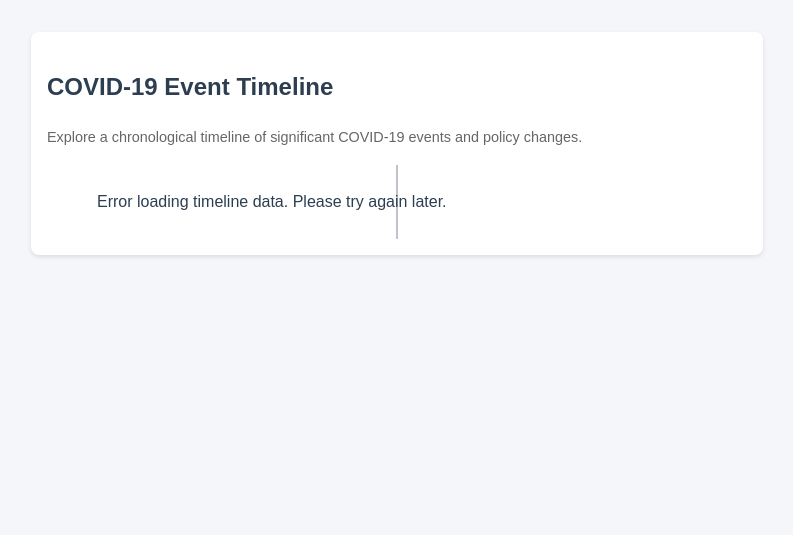
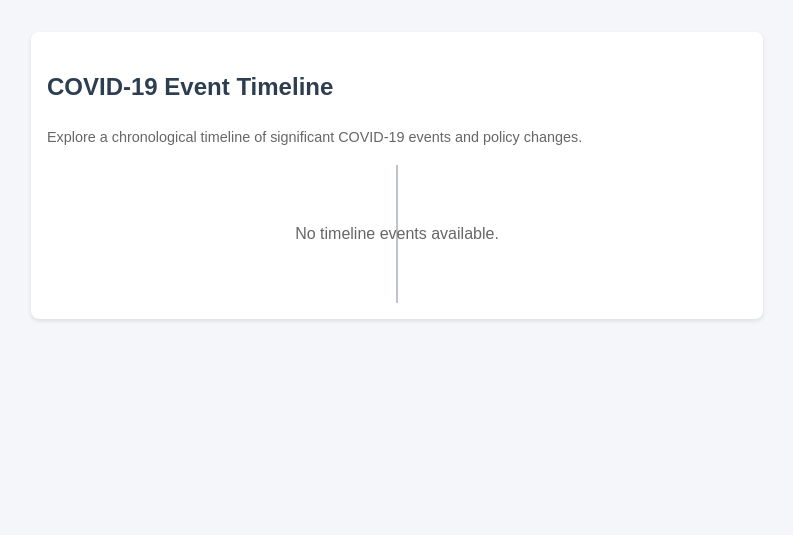
Before and after one commit to alexciechonski/CRUD-comp0034-Flask, a Flask app: template src/frontend/templates/timeline.html in a window 1280 px wide. Shown: the part 141-676 px from the top of the page, without its empty margins (243-1036 px from the left). Run offline with Flask 3, Linux system fonts and the light colour scheme; the template is opened without the code that fills it, so the values that code supplies are empty; data comes from the database, SQL or seed files in the repository.

Commit message:
timeline js removed

```diff
--- a/src/frontend/templates/timeline.html
+++ b/src/frontend/templates/timeline.html
@@ -9,12 +9,33 @@
 
     <div class="timeline-container">
         <div class="timeline-line"></div>
-        <div id="timeline-events" class="timeline-events">
-            <!-- Events will be populated here by JavaScript -->
-            <div class="timeline-loading">
-                <div class="spinner"></div>
-                <p>Loading timeline events...</p>
-            </div>
+        <div class="timeline-events">
+            {% if error %}
+                <div class="error-message">
+                    <p>{{ error }}</p>
+                </div>
+            {% elif events %}
+                {% for date, source_name, source_url in events %}
+                    <div class="timeline-event">
+                        <div class="timeline-card">
+                            <div class="timeline-date">{{ date.strftime('%d %B %Y') }}</div>
+                            <div class="timeline-content">
+                                <p>{{ source_name }}</p>
+                                {% if source_url %}
+                                    <div class="timeline-source">
+                                        <a href="{{ source_url }}" target="_blank" rel="noopener noreferrer">Source →</a>
+                                    </div>
+                                {% endif %}
+                            </div>
+                            <div class="timeline-dot"></div>
+                        </div>
+                    </div>
+                {% endfor %}
+            {% else %}
+                <div class="no-data-message">
+                    <p>No timeline events available.</p>
+                </div>
+            {% endif %}
         </div>
     </div>
 </div>
@@ -128,24 +149,10 @@
         left: -4px;
     }
 
-    .timeline-loading {
+    .error-message, .no-data-message {
         text-align: center;
         padding: 2rem;
-    }
-
-    .spinner {
-        width: 40px;
-        height: 40px;
-        margin: 0 auto;
-        border: 4px solid #f3f3f3;
-        border-top: 4px solid var(--primary-color);
-        border-radius: 50%;
-        animation: spin 1s linear infinite;
-    }
-
-    @keyframes spin {
-        0% { transform: rotate(0deg); }
-        100% { transform: rotate(360deg); }
+        color: #666;
     }
 
     @keyframes fadeInUp {
@@ -179,67 +186,3 @@
     }
 </style>
 {% endblock %}
-
-{% block extra_js %}
-<script>
-document.addEventListener('DOMContentLoaded', function() {
-    const timelineEvents = document.getElementById('timeline-events');
-
-    async function loadTimelineData() {
-        try {
-            const response = await fetch('/api/timeline');
-            if (!response.ok) {
-                throw new Error('Failed to load timeline data');
-            }
-            const data = await response.json();
-
-            // Clear loading indicator
-            timelineEvents.innerHTML = '';
-
-            // Sort events by date
-            data.sort((a, b) => new Date(a[0]) - new Date(b[0]));
-
-            // Create timeline events
-            data.forEach((event, index) => {
-                const [date, source_name, source_url] = event;
-                const eventElement = document.createElement('div');
-                eventElement.className = 'timeline-event';
-                eventElement.style.animationDelay = `${index * 0.1}s`;
-
-                const formattedDate = new Date(date).toLocaleDateString('en-GB', {
-                    year: 'numeric',
-                    month: 'long',
-                    day: 'numeric'
-                });
-
-                eventElement.innerHTML = `
-                    <div class="timeline-card">
-                        <div class="timeline-date">${formattedDate}</div>
-                        <div class="timeline-content">
-                            <p>${source_name}</p>
-                            ${source_url ? `<div class="timeline-source">
-                                <a href="${source_url}" target="_blank" rel="noopener noreferrer">Source →</a>
-                            </div>` : ''}
-                        </div>
-                        <div class="timeline-dot"></div>
-                    </div>
-                `;
-
-                timelineEvents.appendChild(eventElement);
-            });
-
-        } catch (error) {
-            console.error('Error loading timeline data:', error);
-            timelineEvents.innerHTML = `
-                <div class="error-message">
-                    <p>Error loading timeline data. Please try again later.</p>
-                </div>
-            `;
-        }
-    }
-
-    // Load timeline data
-    loadTimelineData();
-});
-</script>
-{% endblock %}
```
Also changed, not shown: src/backend/routes.py (+23 -0 lines).
